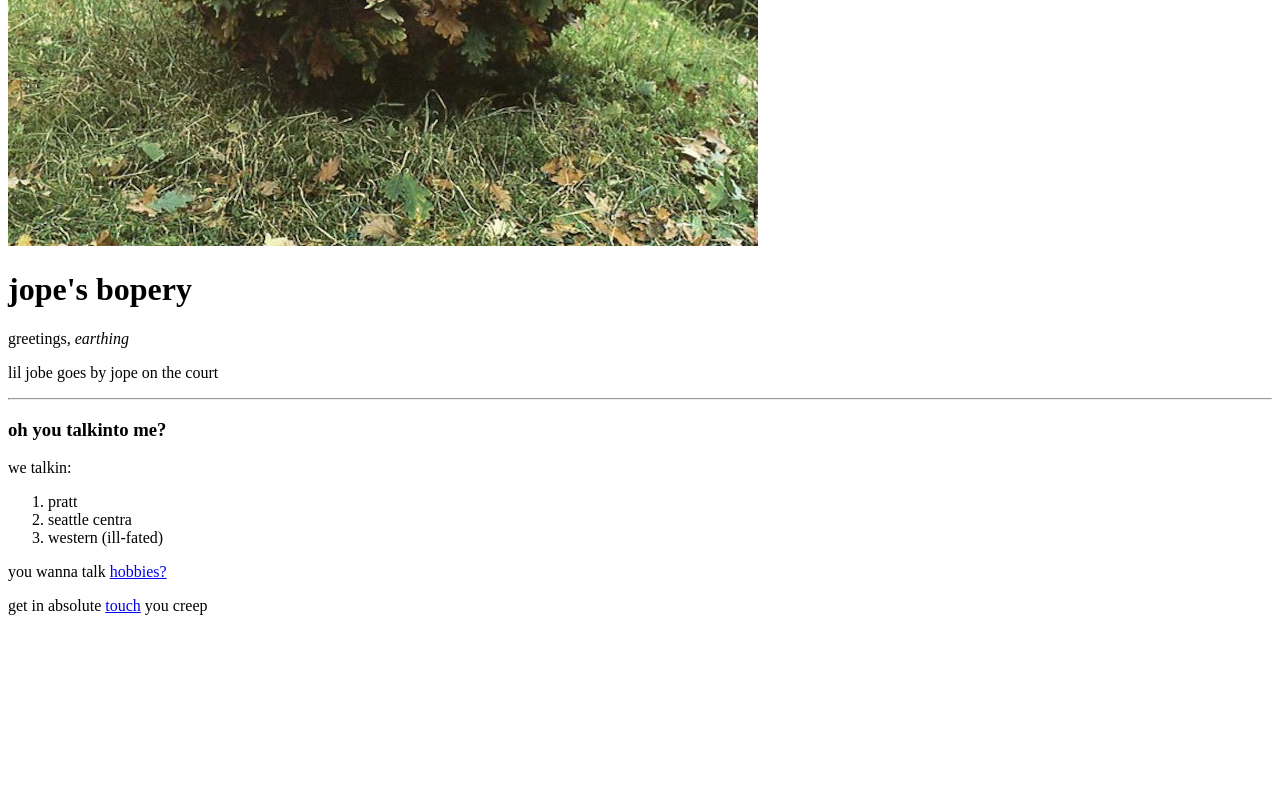
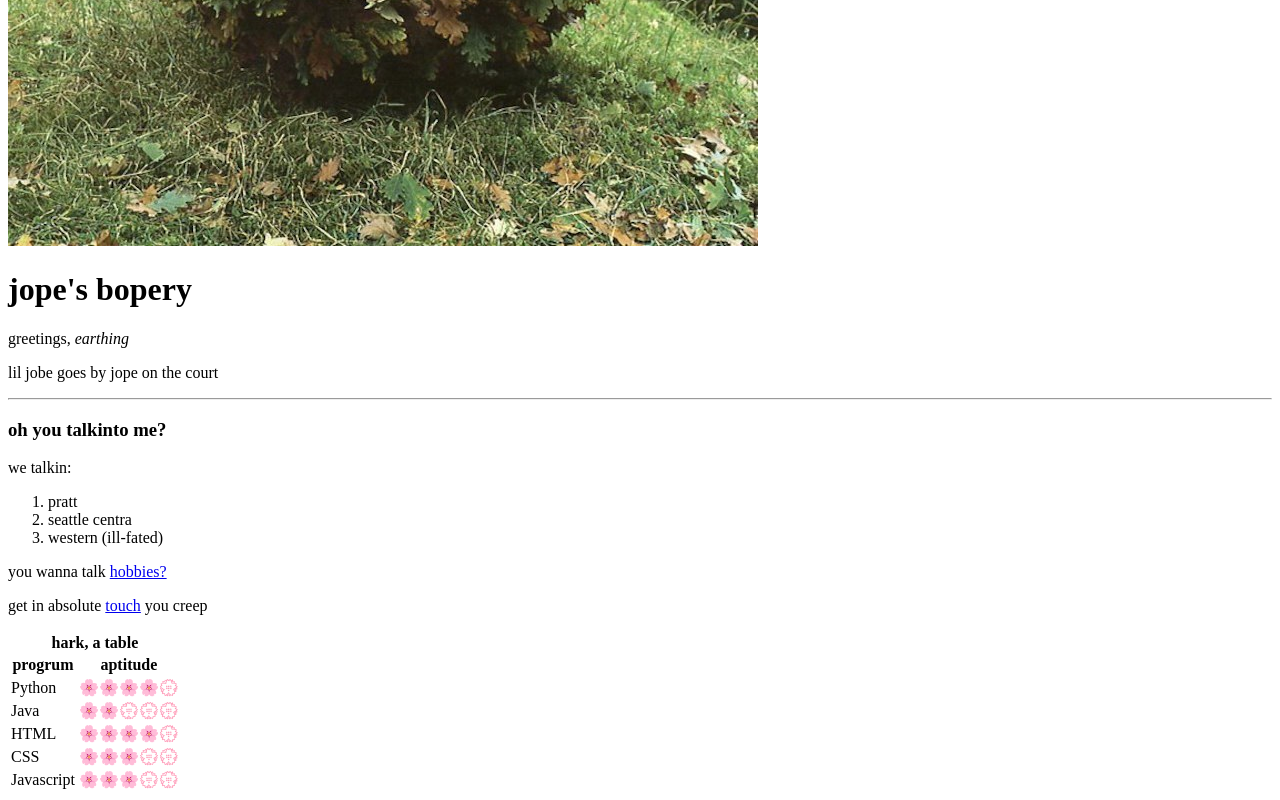
Before and after one commit to nope2jope/html_bones, a plain HTML site: page index.html in a window 1280 px wide. Shown: the part 898-1698 px from the top of the page. Before the commit the page ends 1529 px from the top, so only its background shows below. Drawn offline with Linux system fonts and the light colour scheme.

Commit message:
Add files via upload

```diff
--- a/index.html
+++ b/index.html
@@ -7,7 +7,7 @@
 </head>
 
 <body>
-<img src="PERFO.jpg" alt="a picture of a bush">
+  <img src="PERFO.jpg" alt="a picture of a bush">
   <h1>jope's bopery</h1>
   <p>greetings, <em>earthing</em></p>
   <p>lil jobe goes by jope on the court</p>
@@ -24,6 +24,37 @@
     get in absolute <a href="gittact.html">touch</a> you creep
   </p>
 
+  <table>
+    <thead>
+      <th colspan="2">hark, a table</th>
+    </thead>
+    <thead>
+      <th>progrum</th>
+      <th>aptitude</th>
+    </thead>
+
+    <tr>
+      <td>Python </td>
+      <td> 🌸🌸🌸🌸💮</td>
+    </tr>
+    <tr>
+      <td>Java </td>
+      <td> 🌸🌸💮💮💮</td>
+    </tr>
+    <tr>
+      <td>HTML </td>
+      <td> 🌸🌸🌸🌸💮</td>
+    </tr>
+    <tr>
+      <td>CSS </td>
+      <td> 🌸🌸🌸💮💮</td>
+    </tr>
+    <tr>
+      <td>Javascript </td>
+      <td> 🌸🌸🌸💮💮</td>
+    </tr>
+
+  </table>
 
 
 
```
Also changed, not shown: gittact.html (+20 -1 lines).
